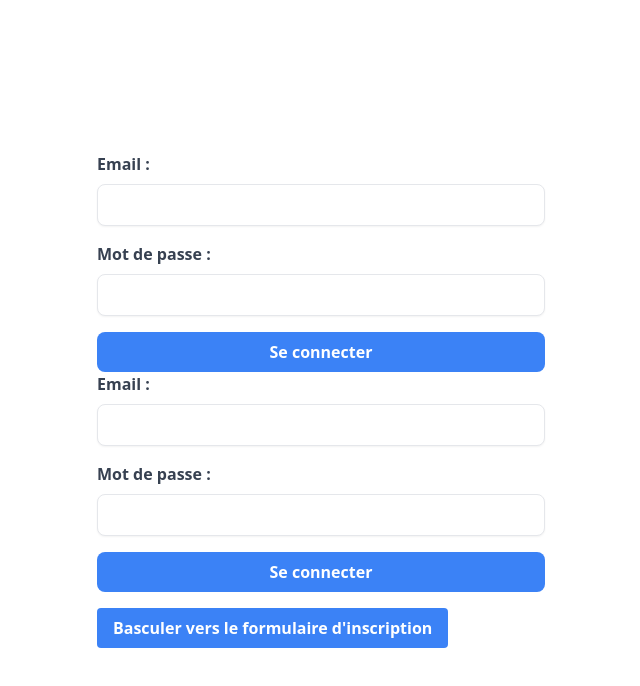
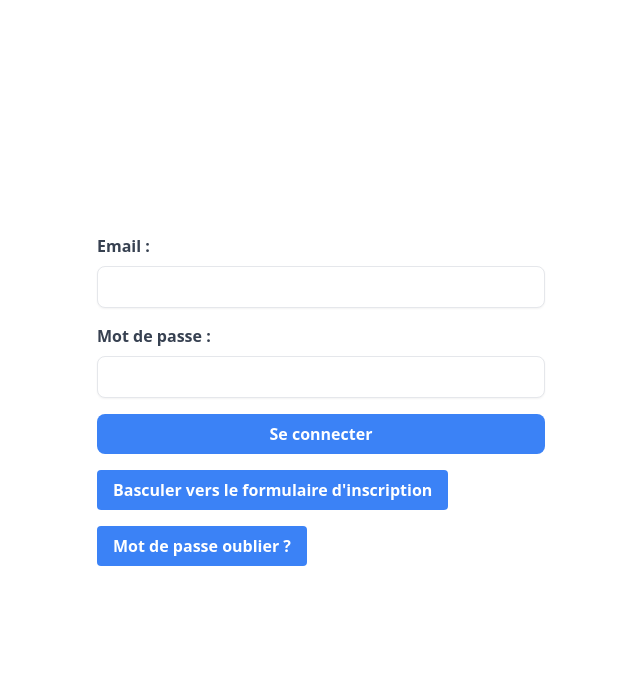
Before and after one commit to youcefyahi/Placement-front, a Nuxt app in the folder front/: page / in a window 1280 px wide. Shown: the top 686 px of the page, without its empty margins (319-959 px from the left). Built offline with nearby package versions, Linux system fonts and the light colour scheme.

Commit message:
style modfication

```diff
--- a/front/components/Contrat.vue
+++ b/front/components/Contrat.vue
@@ -2,6 +2,7 @@
     <div class="bg-gray-200 p-4">
       <h1 class="text-2xl font-semibold mb-4">Contrats</h1>
       <ContratView/>
+
     </div>
   </template>
 
--- a/front/components/ContratView.vue
+++ b/front/components/ContratView.vue
@@ -1,25 +1,37 @@
 <template>
   <div class="container mx-auto p-4">
     <h1 class="text-3xl font-bold mb-4">Liste des Contrats</h1>
-    <ul class="space-y-2">
-      <li v-for="(contract, index) in contracts" :key="index" class="bg-white rounded-lg shadow-md p-4">
-        {{ contract.name }}
+    <ul class="space-y-4"> <!-- Augmentation de l'espacement vertical -->
+      <li v-for="(contract, index) in contracts" :key="index" class="bg-white rounded-lg shadow-md p-4 flex items-center justify-between">
+        <div class="flex items-center"> <!-- Flexbox pour aligner les éléments horizontalement -->
+          <img src="../assets/1691530224.webp" alt="Image du contrat" class="w-32 h-32 rounded-full mr-4" /> <!-- Ajout de styles pour l'image -->
+          <span class="text-xl font-semibold">{{ contract.name }}</span>
+        </div>
       </li>
     </ul>
   </div>
 </template>
+
+
 
 <script>
 export default {
   data() {
     return {
       contracts: [
-        { name: 'Contrat 1' },
-        { name: 'Contrat 2' },
-        { name: 'Contrat 3' },
+        { name: 'Assurance Courtage' },
+        { name: 'Assurance Courtage' },
+        { name: 'Assurance Courtage' },
+        { name: 'Assurance Courtage' },
         // Ajoutez ici vos contrats réels depuis une API ou une source de données
       ],
     };
   },
+  methods: {
+    pdfPath(filename) {
+      // Utilisez l'alias pour construire le chemin complet du PDF
+      return `@contrats/${filename}`;
+    },
+  },
 };
 </script>
--- a/front/components/ForgetPassword.vue
+++ b/front/components/ForgetPassword.vue
@@ -1,27 +1,26 @@
 <template>
-    <form @submit.prevent="updateUserPassword" class="w-full max-w-md mx-auto">
+  <form @submit.prevent="submitForm" class="w-full max-w-md mx-auto">
     <div class="mb-4">
       <label for="email" class="block text-gray-700 font-bold mb-2">Email :</label>
-            <input type="email" v-model="email" id="email"
+      <input type="email" v-model="email" id="email" @input="validateEmail"
         class="w-full px-3 py-2 border rounded-lg shadow-sm focus:outline-none focus:border-blue-500" />
       <span v-if="errors.email" class="text-red-500">{{ errors.email }}</span>
     </div>
     <div class="mb-4">
-            <label for="password" class="block text-gray-700 font-bold mb-2">Mot de passe :</label>
-            <input type="password" v-model="password" id="password"
+      <label for="password" class="block text-gray-700 font-bold mb-2">Nouveau Mot de passe :</label>
+      <input type="password" v-model="password" id="password" @input="validatePassword"
         class="w-full px-3 py-2 border rounded-lg shadow-sm focus:outline-none focus:border-blue-500" />
       <span v-if="errors.password" class="text-red-500">{{ errors.password }}</span>
     </div>
-        <button type="submit"
+    <button type="submit" :disabled="!isValidForm(errors)"
       class="w-full bg-blue-500 hover:bg-blue-600 text-white font-bold py-2 px-4 rounded-lg focus:outline-none focus:shadow-outline-blue active:bg-blue-700">
       Se connecter
     </button>
   </form>
 </template>
 
-
 <script setup>
-import { ref, reactive, } from 'vue';
+import { ref, reactive } from 'vue';
 import axios from 'axios';
 
 const email = ref('');
@@ -31,38 +30,47 @@ const errors = reactive({
   password: null,
 });
 
-
-const updateUserPassword = async () => {
+// Vérification et soumission du formulaire
+const submitForm = async () => {
+  // Vérifiez d'abord si le formulaire est valide
+  if (!isValidForm(errors)) {
+    return; // Sortez de la fonction si le formulaire n'est pas valide
+  }
 
   const userData = {
-
     email: email.value,
     password: password.value,
+  };
 
-    };
+
+
+
   try {
-        await axios.put('http://localhost:3001/api/user/password', userData, {
+    await axios.put('http://localhost:3001/api/user/password', userData);
+    alert('Mot de passe  mis à jour avec succès');
+    location.reload()
 
-        }).then((response) => {
-            alert('Profil mis à jour avec succès');
-            console.log(response)
-        })
-
+    // Réinitialisez les champs et les erreurs ici si nécessaire
   } catch (error) {
-        console.error('Erreur lors de la mise à jour du profil:', error);
+    console.error('Erreur lors de la mise à jour du mot de passe :', error);
   }
 };
 
-
-// Fonctions de validation
-const emailIsValid = (email) => {
-    return /^[^\s@]+@[^\s@]+\.[^\s@]+$/.test(email);
+const validateEmail = () => {
+    if (!emailIsValid(email.value)) {
+      errors.email = 'L\'adresse email n\'est pas valide';
+    } else {
+      errors.email = null;
+    }
   };
 
-// const passwordIsValid = (password) => {
-//   return password.length >= 8;
-
-// };
+const validatePassword = () => {
+  if (password.value.length < 8) {
+    errors.password = 'Le mot de passe doit contenir au moins 8 caractères';
+  } else {
+    errors.password = null;
+  }
+};
 
 const isValidForm = (errors) => {
   return !errors.email && !errors.password;
--- a/front/components/FormContainer.vue
+++ b/front/components/FormContainer.vue
@@ -2,15 +2,19 @@
   <div class="min-h-screen flex items-center justify-center">
     <div class="max-w-md w-full">
       <Login v-if="showLoginForm" />
-      <Register v-if="!showLoginForm" />
-      <ForgetPassword/>
-      <button v-if="showLoginForm" @click="toggleRegisterForm"
+      <Register v-if="showResgisterForm" />
+      <ForgetPassword v-if="showPasswordForm" />
+      <button v-if="!showResgisterForm" @click="toggleRegisterForm"
         class="mt-4 bg-blue-500 hover:bg-blue-600 text-white font-bold py-2 px-4 rounded focus:outline-none focus:shadow-outline-blue active:bg-blue-700">
         Basculer vers le formulaire d'inscription
       </button>
       <button v-if="!showLoginForm" @click="toggleLoginForm"
         class="mt-4 bg-blue-500 hover:bg-blue-600 text-white font-bold py-2 px-4 rounded focus:outline-none focus:shadow-outline-blue active:bg-blue-700">
         Basculer vers le formulaire de connexion
+      </button>
+      <button v-if="!showPasswordForm" @click="togglePasswordForm"
+        class="mt-4 bg-blue-500 hover:bg-blue-600 text-white font-bold py-2 px-4 rounded focus:outline-none focus:shadow-outline-blue active:bg-blue-700">
+        Mot de passe oublier ?
       </button>
     </div>
   </div>
@@ -22,16 +26,29 @@ import { ref } from 'vue';
 
 // Variable pour suivre l'état d'affichage des formulaires
 const showLoginForm = ref(true);
+const showResgisterForm = ref(false)
+const showPasswordForm = ref(false)
 
 const toggleRegisterForm = () => {
   showLoginForm.value = false;
+  showResgisterForm.value = true
+  showPasswordForm.value = false;
   alert('ca marche')
 };
 
 const toggleLoginForm = () => {
   showLoginForm.value = true;
+  showResgisterForm.value = false
+  showPasswordForm.value = false;
+};
+
+const togglePasswordForm = () => {
+  showLoginForm.value = false;
+  showResgisterForm.value = false
+  showPasswordForm.value = true;
   alert('ca sqdsq')
 };
 
 
+
 </script>
--- a/front/components/Header.vue
+++ b/front/components/Header.vue
@@ -3,36 +3,34 @@
     <div class="container mx-auto flex items-center justify-between">
       <h1 class="text-white text-2xl font-semibold">Mon Application</h1>
 
-        <!-- Menu d'en-tête responsive -->
-        <div class="flex items-center space-x-4">
       <!-- Bulle d'utilisateur -->
-          <div class="relative group">
+      <div class="relative" @click="menuVisible = !menuVisible">
         <!-- Les deux premières lettres du nom -->
         <div class="bg-white text-blue-500 w-8 h-8 rounded-full flex items-center justify-center text-xl font-semibold">
           {{ userInitials }}
         </div>
 
-            <!-- Menu déroulant utilisateur (ajoutez votre logique pour le rendre cliquable) -->
-            <div class="hidden group-hover:block absolute top-full right-0 mt-2 w-48 bg-white border border-gray-200 shadow-lg rounded-lg">
+        <!-- Menu déroulant utilisateur -->
+        <div v-if="menuVisible" class="absolute top-full right-0 mt-2 w-48 bg-white border border-gray-200 shadow-lg rounded-lg">
           <!-- Ajoutez ici des éléments du menu déroulant -->
-              <div class="py-2 px-4 hover:bg-gray-100 cursor-pointer"> <nuxt-link to="/profil">mon profil</nuxt-link></div>
-              <div class="py-2 px-4 hover:bg-gray-100 cursor-pointer">Déconnexion</div>
+          <div class="py-2 px-4 hover:bg-gray-100 cursor-pointer">
+            <button><nuxt-link to="/profil">mon profil</nuxt-link></button>
+          </div>
+          <div class="py-2 px-4 hover:bg-gray-100 cursor-pointer">
+            <button @click="deconnexion">Déconnexion</button>
           </div>
         </div>
-
-          <!-- Vous pouvez ajouter d'autres éléments de menu ici -->
       </div>
     </div>
   </header>
 </template>
 
 <script setup>
-  import { ref } from 'vue';
+import { useRouter } from 'vue-router';
+import { ref, computed } from 'vue';
 
-  // Remplacez "John Doe" par le nom de l'utilisateur actuel
 const userName = ref('John Doe');
 
-  // Obtenez les deux premières lettres du nom de l'utilisateur
 const userInitials = computed(() => {
   const initials = userName.value
     .split(' ')
@@ -40,6 +38,15 @@
     .join('');
   return initials;
 });
+
+const menuVisible = ref(false);
+
+const deconnexion = async () => {
+  localStorage.clear();
+
+  window.location.href = "http://localhost:3000";
+
+};
 </script>
 
 <style scoped>
--- a/front/components/ProfilView.vue
+++ b/front/components/ProfilView.vue
@@ -1,6 +1,7 @@
 <template>
     <div>
       <h1 class="text-2xl font-semibold">Profil de l'utilisateur</h1>
+      <nuxt-link to="/home"><div>retour a l'acceuill</div></nuxt-link>
       <form @submit.prevent="updateUserProfile" class="mt-4 space-y-4">
         <div class="flex flex-col">
           <label for="firstName" class="text-sm font-semibold">Prénom : {{ user.firstName }}</label>
```
Also changed, not shown: front/assets/1691530224.webp (added), 1 other file (tests, documents, lock files or other folders). Lines whose indentation alone changed are shown as unchanged.
